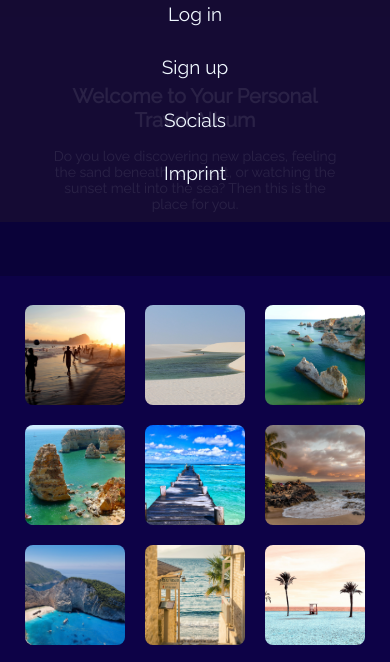
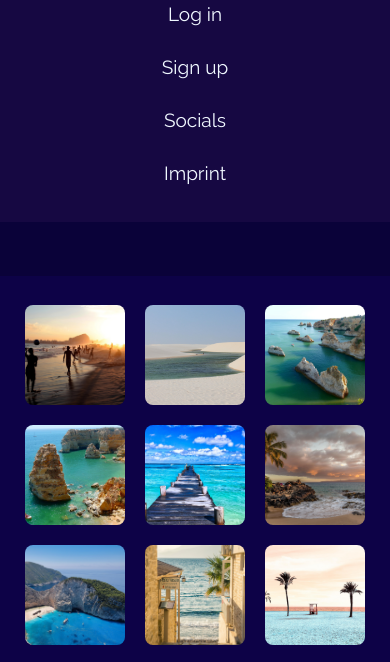
Before and after one commit to MeliSantos/Fotogram, a plain HTML site: page index.html in a window 390 px wide. Both pictures are taken after a click on the element 195 px from the left and 113 px from the top of the page. Shown: the part 130-792 px from the top of the page. Drawn offline with Linux system fonts and the light colour scheme.

Commit message:
background color burgermenu changed

```diff
--- a/style.css
+++ b/style.css
@@ -226,7 +226,7 @@ dialog header {
     nav {
         display: none;
         flex-direction: column;
-        background-color: #170d34e8;
+        background-color: #160842;
         position: absolute;
         top: 100px;
         right: 0;
```
